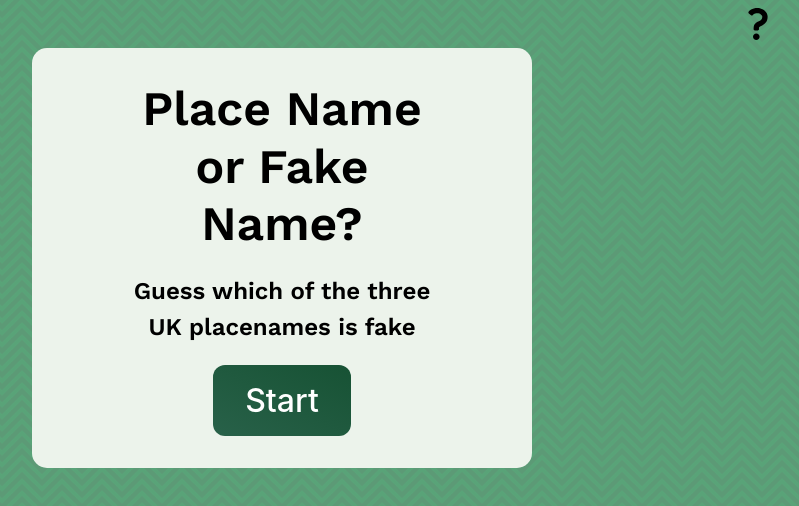
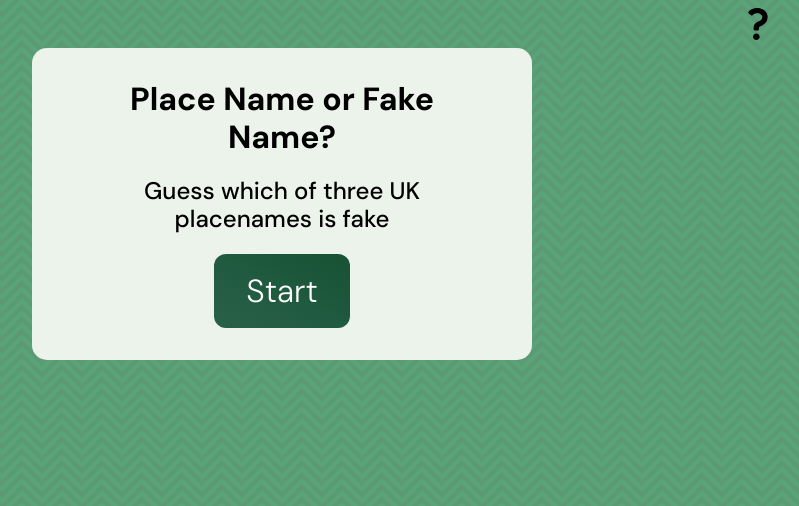
Before and after one commit to HarlowShow/place-name-guesser, a Vue app: page / in a window 1280 px wide. Shown: the top 506 px of the page, without its empty margins (358-1157 px from the left). Built offline with nearby package versions, Linux system fonts and the light colour scheme.

Commit message:
fix place name list bug

```diff
--- a/data/answers.ts
+++ b/data/answers.ts
@@ -38,7 +38,7 @@ export const placeNamesReal: string[] = [
     "Giggleswick",
     // "Bellie",
     // "Skirpenbeck",
-    "Hooe",
+    // "Hooe",
     "Snodland",
     "Netherthong",
     "Tockholes",
@@ -49,7 +49,7 @@ export const placeNamesReal: string[] = [
     "Butt of Lewis",
     "Wrabness",
     // "Blubberhouses",
-    "Scratchy Intake"
+    // "Scratchy Intake"
 ]
 
 export const placeNamesFake: string[] = [
--- a/helpers/findfact.ts
+++ b/helpers/findfact.ts
@@ -10,3 +10,8 @@ export function useFacts(res: Result) {
     const fact = funFacts[res.answer]
     return fact
 }
+
+export function testFacts(res: string) {
+  const fact = funFacts[res]
+  console.log('place was: ' + res + 'fun fact was: ' + fact)
+}
--- a/src/App.vue
+++ b/src/App.vue
@@ -6,6 +6,8 @@ import ResultsSection from './components/ResultsSection.vue'
 import HelpButton from './components/HelpButton.vue'
 import CloseButton from './components/CloseButton.vue'
 import HelpModal from './components/HelpModal.vue'
+
+
 const modalIsOpen = ref(false)
 const finalResults: Ref<Result[]> = ref([])
 type Stage = 'home' | 'quiz' | 'answers'
--- a/src/components/HelpModal.vue
+++ b/src/components/HelpModal.vue
@@ -10,4 +10,18 @@
 </template>
 
 <style scoped>
+
+h1 {
+    font-size: 2rem;
+    margin: 0;
+    line-height: 1.2;
+    font-weight: 700;
+}
+
+h2 {
+  font-size: 1.5rem;
+  line-height: 1.2;
+  font-weight: 500;
+}
+
 </style>
--- a/src/components/HomePage.vue
+++ b/src/components/HomePage.vue
@@ -10,7 +10,7 @@ const start = (() => {
     <div class="quiz">
         <div class="title">
             <h1>Place Name or Fake Name?</h1>
-            <h2>Guess which of the three UK placenames is fake</h2>
+            <h2>Guess which of three UK placenames is fake</h2>
         </div>
       <MainButton @click="start">Start</MainButton>
     </div>
@@ -19,9 +19,16 @@ const start = (() => {
 <style scoped>
 
 h1 {
-    font-size: 3rem;
+    font-size: 2rem;
     margin: 0;
     line-height: 1.2;
+    font-weight: 700;
+}
+
+h2 {
+  font-size: 1.5rem;
+  line-height: 1.2;
+  font-weight: 500;
 }
 
 .title {
--- a/src/components/QuizSection.vue
+++ b/src/components/QuizSection.vue
@@ -3,6 +3,7 @@ import { nextTick, ref, Ref } from 'vue'
 import SingleQuestion from './SingleQuestion.vue'
 import { placeNamesReal, placeNamesFake } from '../../data/answers'
 import { useQuestions } from '../../helpers/generatequestions'
+// import { testFacts } from '../../helpers/findfact'
 
 const emit = defineEmits(['updateStage'])
 const count = ref(0)
@@ -16,6 +17,11 @@ type result = {
   isCorrect: boolean
 }
 const results: result[] = []
+
+// testing - check results data
+// for(let i = 0; i < placeNamesReal.length; i++) {
+//   testFacts(placeNamesReal[i] as string)
+// }
 
 const submitAnswer = ((ans: string) => {
   let isCorrectAnswer = false
@@ -49,7 +55,6 @@ const nextQuestion = (async (answer: string) => {
 <template>
   <div class="quiz">
     <div class="heading-wrapper">
-
       <h1 class="question-number">Question {{ count + 1 }} of 20</h1>
     </div>
     <SingleQuestion :answers="activeQuestion" @update="nextQuestion"/>
@@ -63,6 +68,7 @@ h1.question-number {
   font-size: 1rem;
   color: var(--color-grey);
   padding-top: 0;
+  font-weight: 600;
 }
 
 .heading-wrapper {
--- a/src/components/SingleQuestion.vue
+++ b/src/components/SingleQuestion.vue
@@ -20,7 +20,7 @@ const updateCount = (() =>  {
 
 const updateActive = ((answer: string) => {
     activeAnswer.value = answer
-    console.log('selected: ' + activeAnswer.value)
+    // console.log('selected: ' + activeAnswer.value)
 })
 
 const active = computed(() => {
--- a/src/components/ui/MainButton.vue
+++ b/src/components/ui/MainButton.vue
@@ -13,6 +13,8 @@
     to left bottom,
     var(--color-one),
     var(--color-two)
-  )
+  );
+
+  font-weight: 300;
 }
 </style>
--- a/src/style.css
+++ b/src/style.css
@@ -1,9 +1,9 @@
-h1, h2, h3, h4, h5, h6 {
-  font-family: 'Work Sans', sans-serif;
-}
+
+@import url('https://fonts.googleapis.com/css2?family=DM+Sans:opsz,wght@9..40,200;9..40,300;9..40,400;9..40,500;9..40,600;9..40,700&display=swap');
 
 :root {
-  font-family: Inter, system-ui, Avenir, Helvetica, Arial, sans-serif;
+  /* font-family: Inter, system-ui, Avenir, Helvetica, Arial, sans-serif; */
+  font-family: 'DM Sans', sans-serif;
   line-height: 1.5;
   font-weight: 400;
 
```
